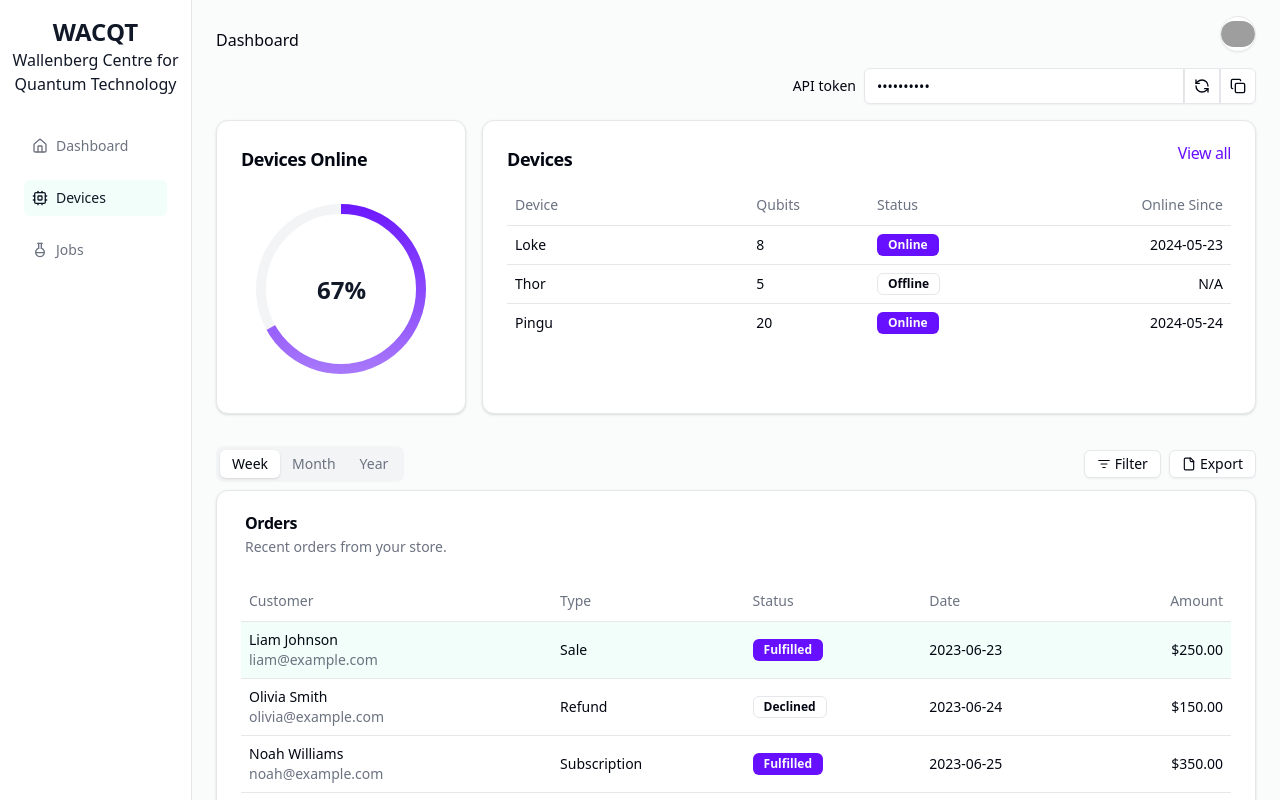
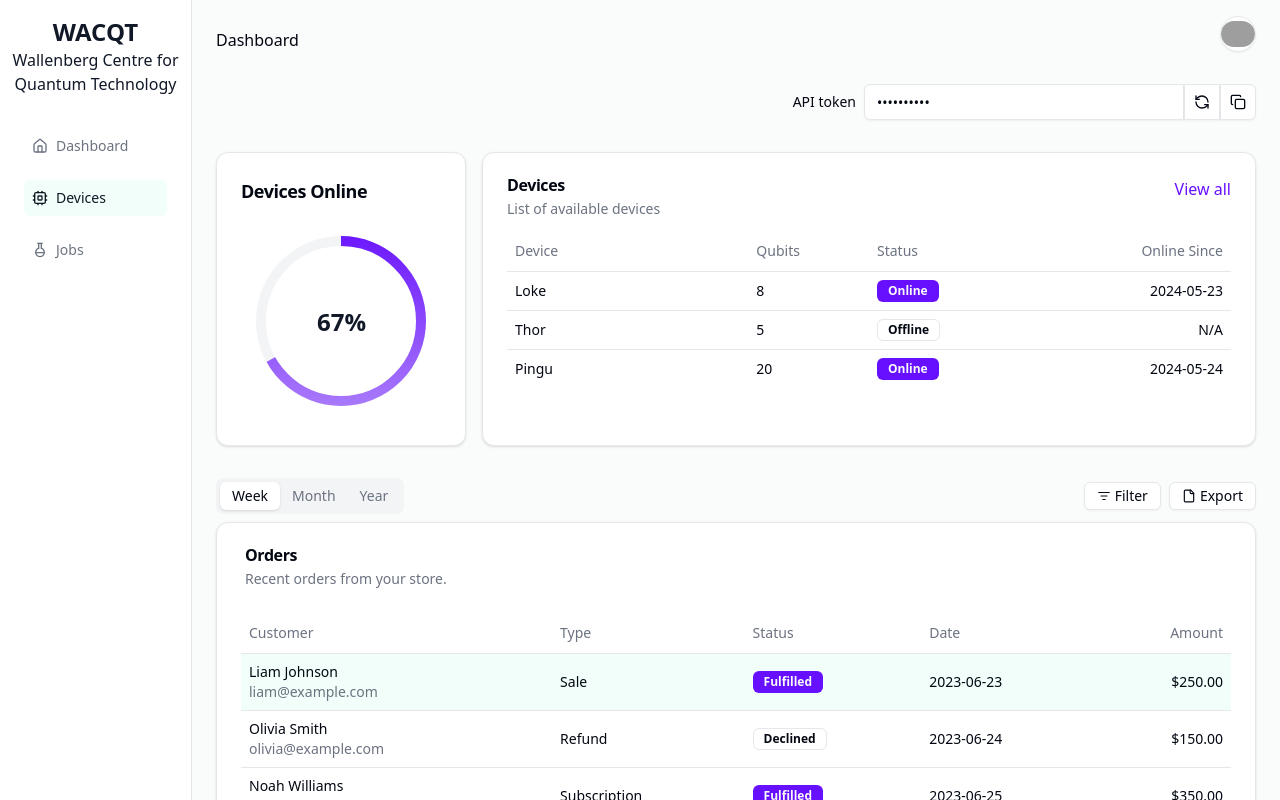
Before and after one commit to axean/tergite-frontend, a React (Vite) app: page / in a window 1280 px wide. Shown: the top 800 px of the page. Built offline with nearby package versions, Linux system fonts and the light colour scheme; grey boxes are pictures that could not be loaded.

Commit message:
Improve layout of the top part of the dashboard

```diff
--- a/src/pages/home.tsx
+++ b/src/pages/home.tsx
@@ -192,8 +192,8 @@ export default function Home() {
           {/* /Topbar */}
 
           {/* API-token-bar */}
-          <header className="flex px-4 sm:px-6">
-            <div className="relative ml-auto flex items-center">
+          <header className="flex px-4 sm:px-6 py-4">
+            <div className="relative w-full md:w-fit md:ml-auto flex items-center">
               <Label htmlFor="api-token" className="text-sm pr-2">
                 API token
               </Label>
@@ -201,7 +201,7 @@ export default function Home() {
                 type="password"
                 id="api-token"
                 value={"some-value"}
-                className="w-full rounded-l-md rounded-r-none bg-background pr-8 md:w-[200px] lg:w-[320px]"
+                className="w-full rounded-l-md rounded-r-none bg-background pr-8  md:w-[320px]"
               />
               <Button variant="outline" className="rounded-none" size="icon">
                 <RefreshCcw className="h-4 w-4" />
@@ -229,15 +229,20 @@ export default function Home() {
                 </Card>
                 <Card className="sm:col-span-2" x-chunk="dashboard-05-chunk-0">
                   <CardHeader className="pb-3">
-                    <CardTitle className="flex justify-between">
-                      <h3 className="text-lg">Devices</h3>
+                    <div className="flex justify-between">
+                      <div className="space-y-1.5">
+                        <CardTitle>Devices</CardTitle>
+                        <CardDescription>
+                          List of available devices
+                        </CardDescription>
+                      </div>
                       <Link
                         to="/devices"
                         className="font-normal text-secondary"
                       >
                         View all
                       </Link>
-                    </CardTitle>
+                    </div>
                   </CardHeader>
                   <CardContent>
                     <Table className="table-fixed">
```
